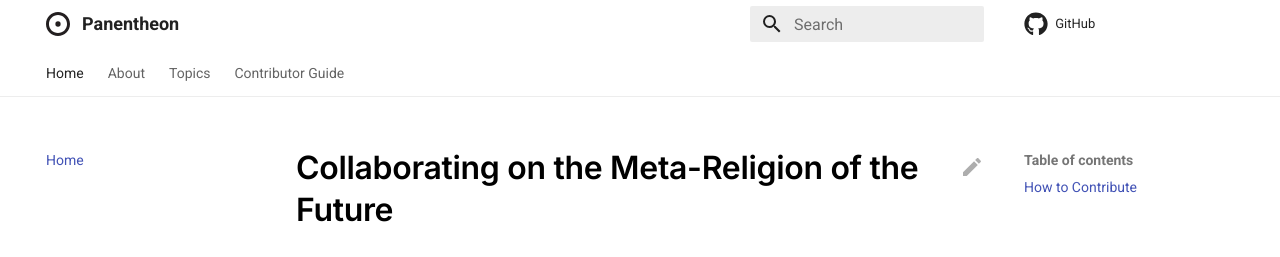
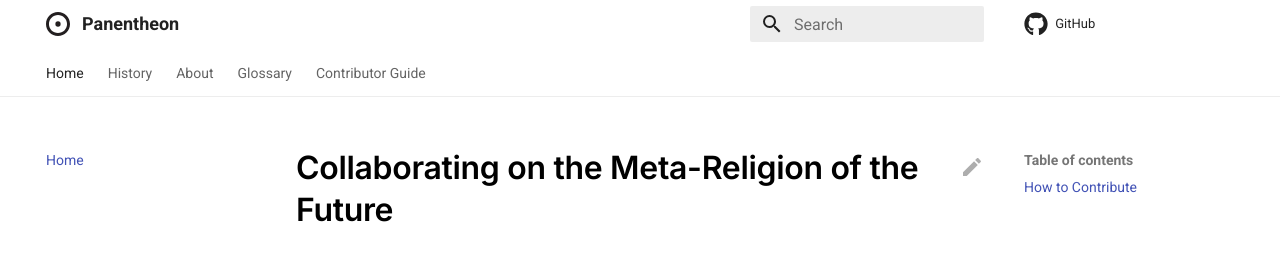
Before and after one commit to openartist/holonic, an MkDocs documentation site: the page built from docs/index.md, in a window 1280 px wide. Shown: the top 257 px of the page. Built offline with MkDocs 1.6.1 and Material for MkDocs 9.7.7, drawn with Linux system fonts in a browser that asks for light colours; comment, search, counter and statistics services are not loaded; some of the changed lines change nothing that is shown.

Commit message:
Added Pages

```diff
--- a/mkdocs.yml
+++ b/mkdocs.yml
@@ -17,21 +17,9 @@ theme:
     - scheme: default
       primary: white
       accent: black
+  copyright: Copyright &copy; Panentheon
   extra:
     generator: false
-    copyright: Copyright &copy; Panentheon
-
-    #   toggle:
-    #     icon: material/toggle-switch-off-outline
-    #     name: Switch to dark mode
-    # - scheme: slate
-    #   primary: black
-    #   accent: indigo
-    #   toggle:
-    #     icon: material/toggle-switch
-    #     name: Switch to light mode
-
-
 
 extra_css:
   - assets/stylesheets/extra.css
@@ -41,11 +29,9 @@ extra:
 
 nav:
   - Home: index.md
+  - History: history.md
   - About: about.md
-  - Topics:
-    - Topic 1: topics/topic1.md
-    - Topic 2: topics/topic2.md
-    - Subtopics:
-        - Subtopic 1: topics/subtopics/subtopic1.md
-        - Subtopic 2: topics/subtopics/subtopic2.md
+  - Glossary:
+    - Apeiron: glossary/apeiron.md
+    - Eudaimonia: glossary/eudaimonia.md
   - Contributor Guide: contributor_guide.md
```
